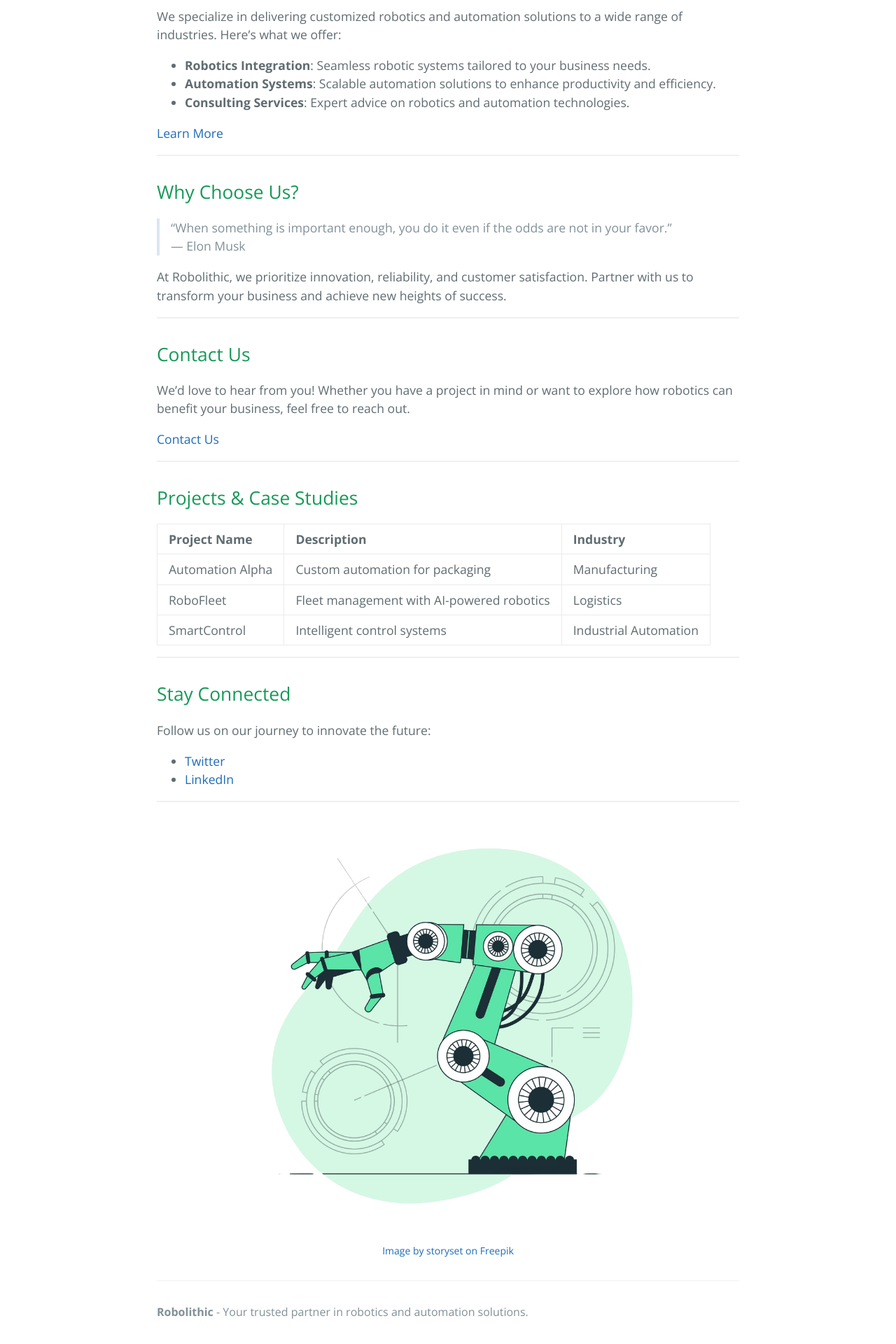
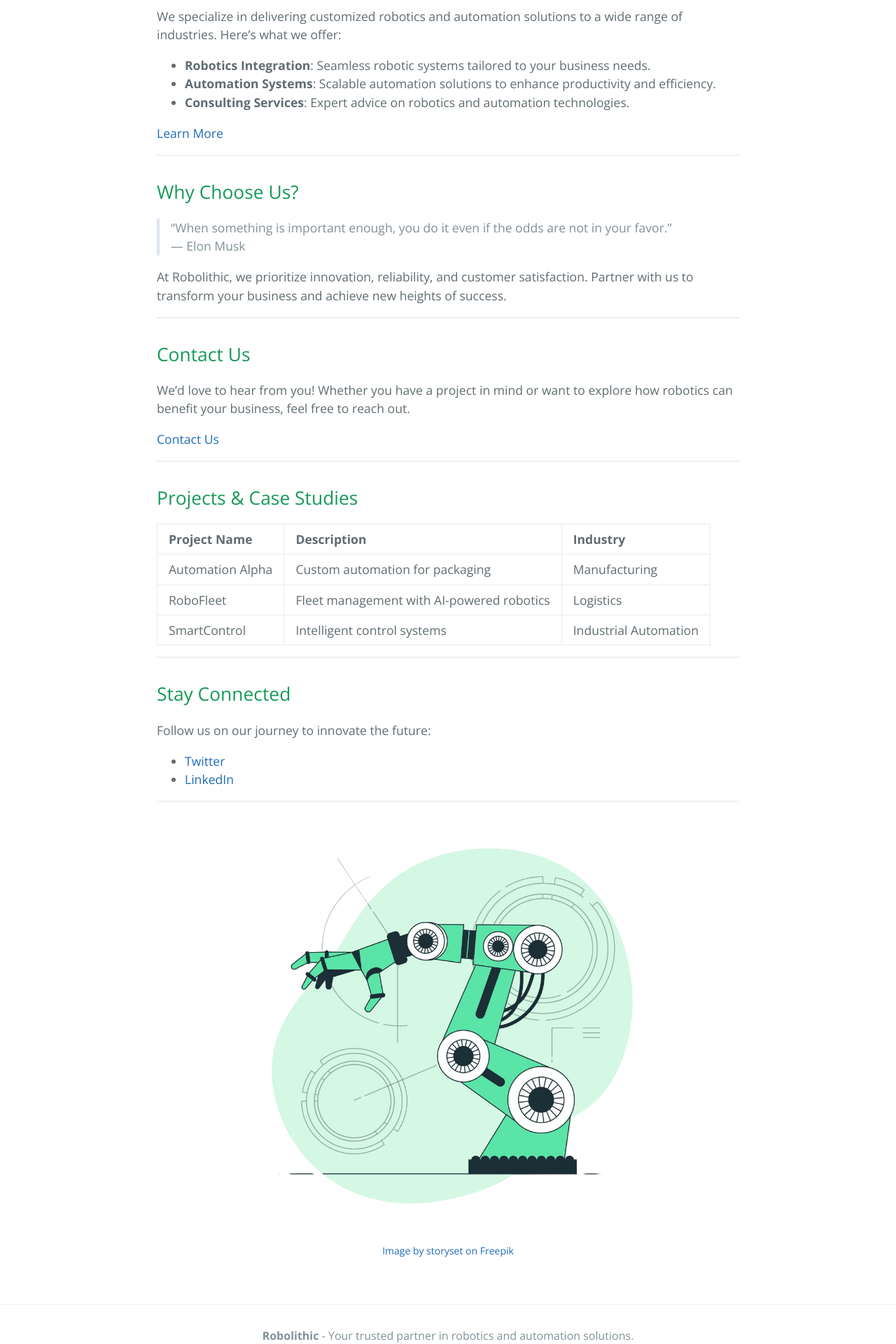
Before and after one commit to Chaitanya-Kute/Website, a Jekyll site: the page built from index.md, in a window 1280 px wide. Shown: the part 803-2723 px from the top of the page at 70% size. Built offline with Jekyll 4.4.1, drawn with Linux system fonts in a browser that asks for light colours.

Commit message:
Update default.html

```diff
--- a/_layouts/default.html
+++ b/_layouts/default.html
@@ -23,17 +23,17 @@
       {{ content }}
 
       <div class="image-section">
-        <img src="/assets/images/robot-arm.png" alt="Robot Arm Illustration" style="width:100%; max-width:600px; margin:auto; display:block;">
+        <img src="{{ '/assets/images/robot-arm.png' | relative_url }}" alt="Robot Arm Illustration" style="width:100%; max-width:600px; margin:auto; display:block;">
         <p style="text-align:center; font-size:14px;">
           <a href="https://www.freepik.com/free-vector/robot-arm-concept-illustration_21724469.htm#fromView=keyword&page=1&position=11&uuid=27f181c0-caae-4346-916c-6f874a3943dd&new_detail=true" target="_blank">Image by storyset on Freepik</a>
         </p>
       </div>
+    </main>
 
-      <footer class="site-footer">
-        <span class="site-footer-credits">
-          <strong>Robolithic</strong> - Your trusted partner in robotics and automation solutions.
-        </span>
-      </footer>
-    </main>
+    <footer class="site-footer" style="text-align: center; margin-top: 20px;">
+      <span class="site-footer-credits">
+        <strong>Robolithic</strong> - Your trusted partner in robotics and automation solutions.
+      </span>
+    </footer>
   </body>
 </html>
```
